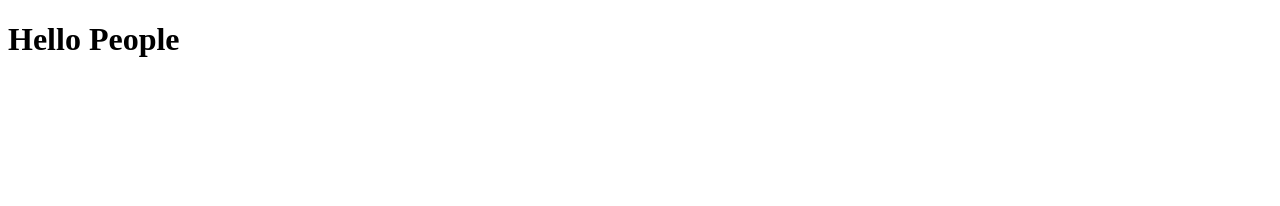
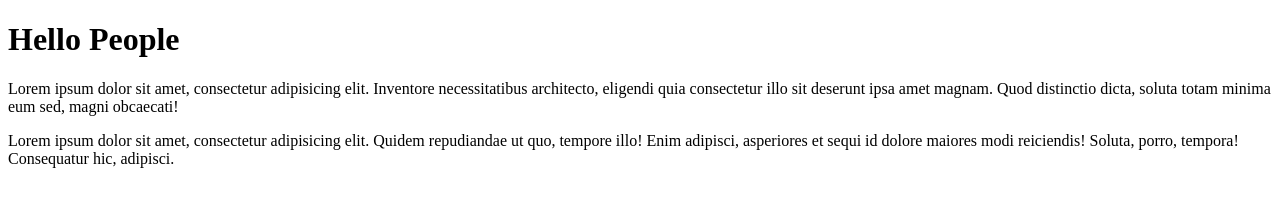
Before and after one commit to Benwaz78/learning_git, a plain HTML site: page index.html in a window 1280 px wide. Drawn offline with Linux system fonts and the light colour scheme.

Commit message:
I made another change

```diff
--- a/index.html
+++ b/index.html
@@ -7,6 +7,7 @@
 <body>
 
 	<h1>Hello People</h1>
-
+	<p>Lorem ipsum dolor sit amet, consectetur adipisicing elit. Inventore necessitatibus architecto, eligendi quia consectetur illo sit deserunt ipsa amet magnam. Quod distinctio dicta, soluta totam minima eum sed, magni obcaecati!</p>
+	<p>Lorem ipsum dolor sit amet, consectetur adipisicing elit. Quidem repudiandae ut quo, tempore illo! Enim adipisci, asperiores et sequi id dolore maiores modi reiciendis! Soluta, porro, tempora! Consequatur hic, adipisci.</p>
 </body>
 </html>
```
